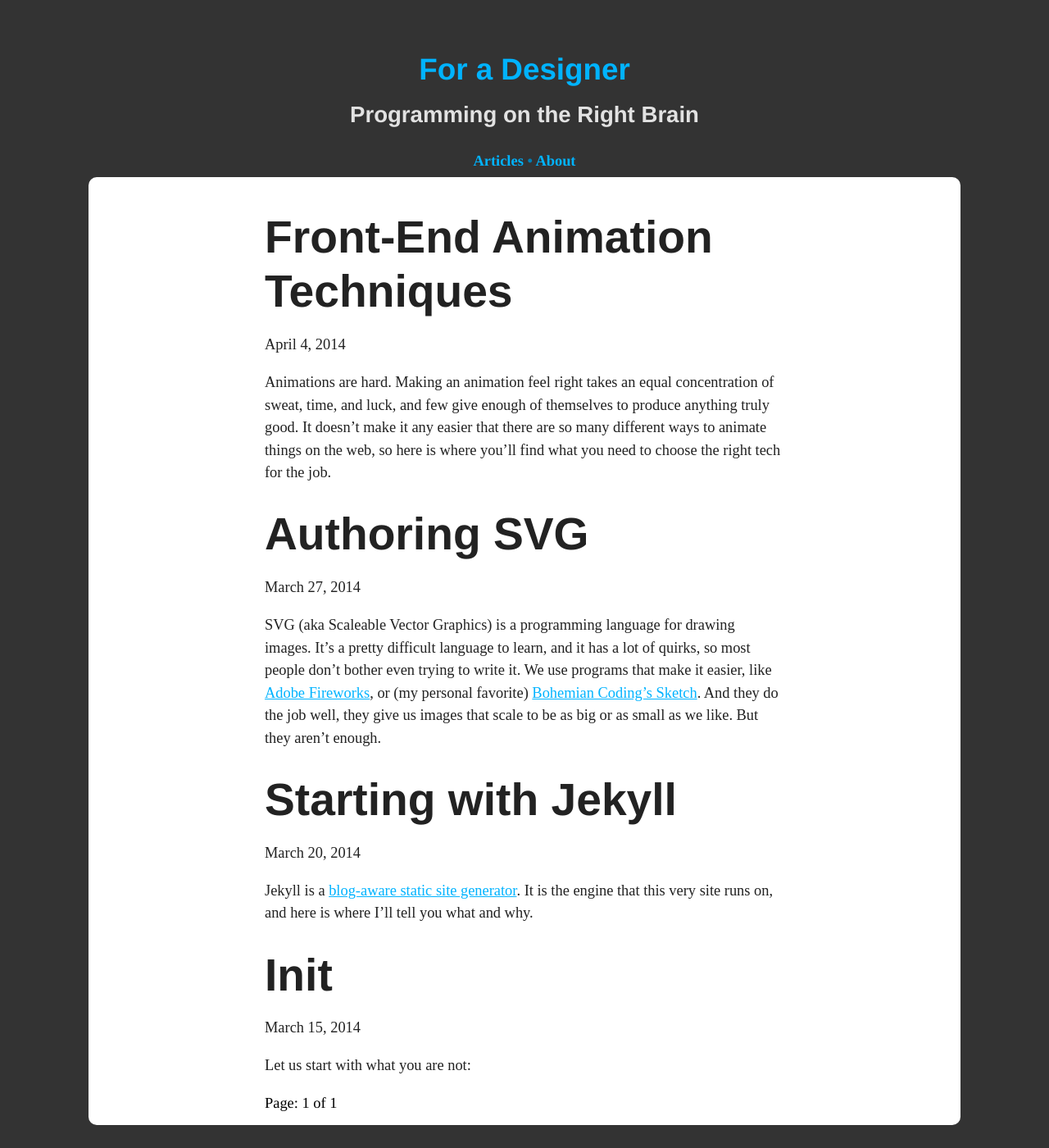
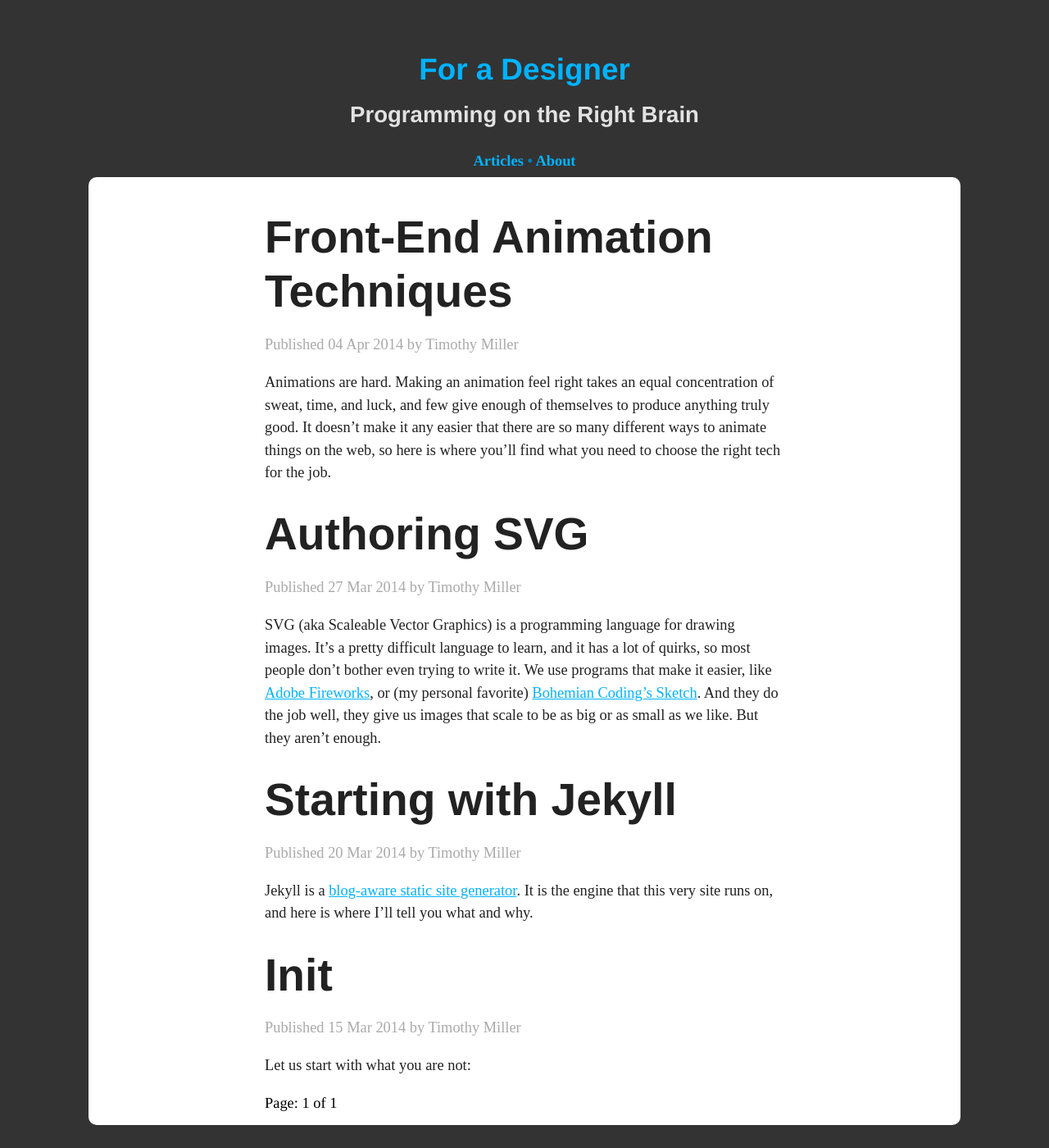
Before and after one commit to WebInspectInc/tjacobdesign.github.io, a Jekyll site: the page built from articles/index.html, in a window 1280 px wide and 1400 px high. Shown: the whole window at 82% size. Built offline with Jekyll 4.4.1, drawn with Linux system fonts in a browser that asks for light colours; some web fonts are replaced; Markdown is read by kramdown in place of the engine named in the settings; the list of posts is cut into pages by our own code.

Commit message:
Added attribution to the articles page

```diff
--- a/articles/index.html
+++ b/articles/index.html
@@ -7,9 +7,7 @@ title: All Articles | For a Designer
   <div>
     {% for post in paginator.posts %}
       <h1><a href="{{ post.url }}">{{ post.title }}</a></h1>
-      <p class="author">
-        <time class="date" datetime="{{ post.date }}">{{ post.date | date: "%B %-d, %Y" }}</time>
-      </p>
+      <p class="time">Published <time class="meta" datetime="{{ post.date }}">{{ post.date | date_to_string }}</time> by{% if post.author %} post.author {% else %} Timothy Miller {% endif %}
       <div class="content">
         {{ post.excerpt }}
       </div>
```
Also changed, not shown: 2 other files.
